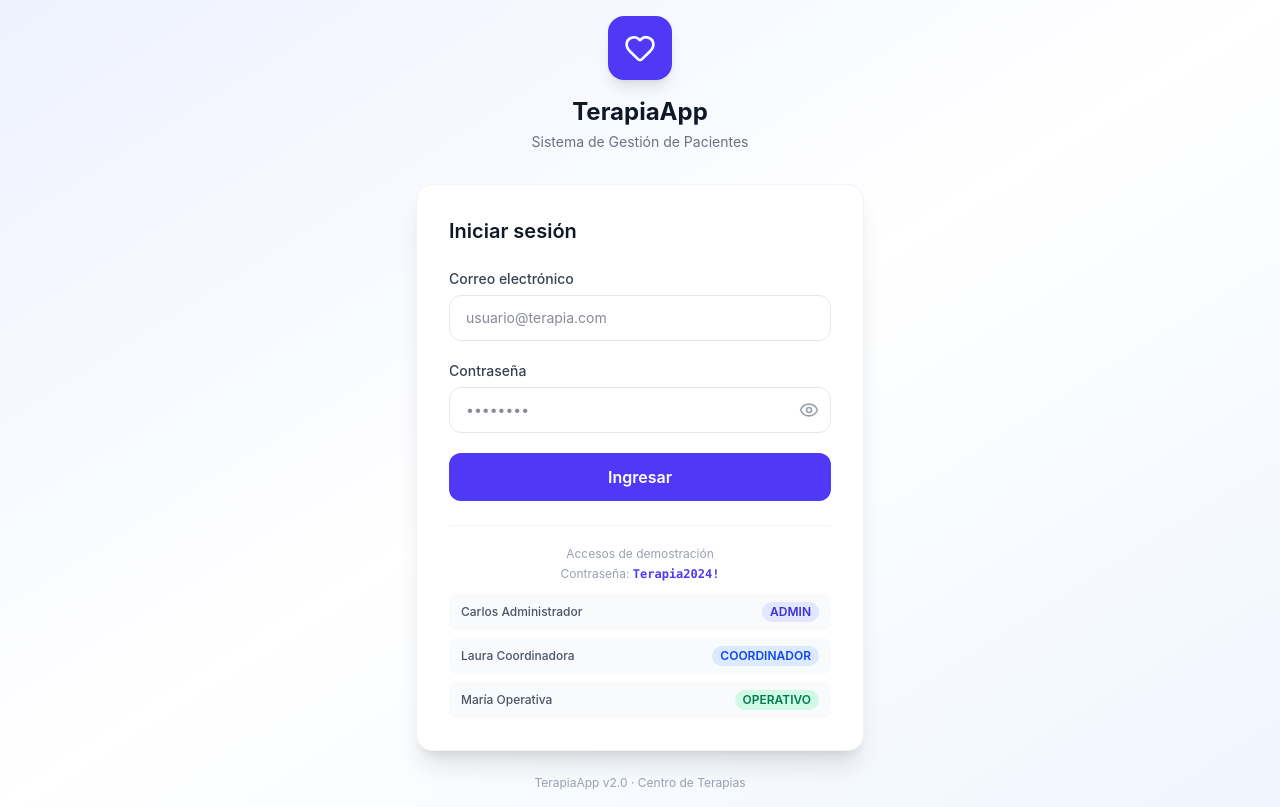
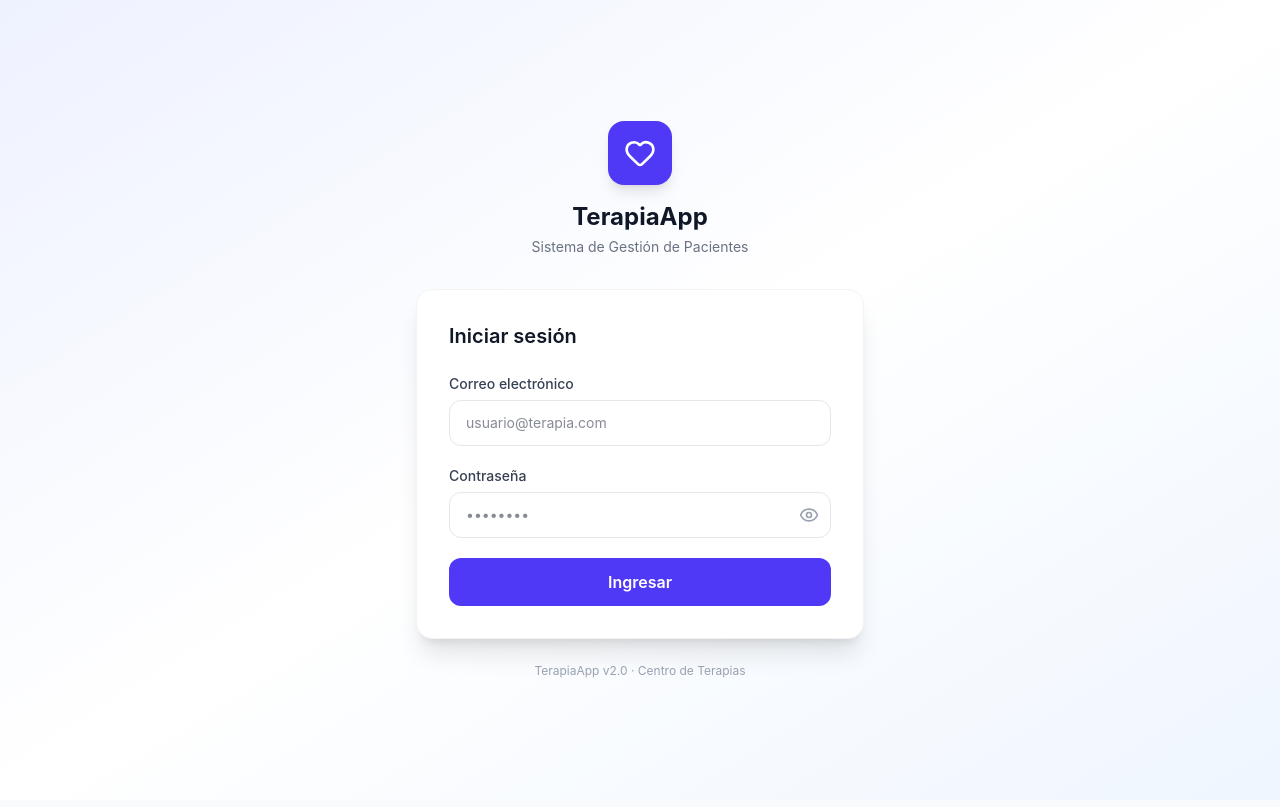
Before and after one commit to GermanAndresLopez/IPS--UPARSISTEM, a Next.js app: page /login in a window 1280 px wide. Built offline with nearby package versions, Linux system fonts and the light colour scheme; no server answers.

Commit message:
form inicio corregido

```diff
--- a/app/login/page.tsx
+++ b/app/login/page.tsx
@@ -4,11 +4,6 @@ import { useRouter } from "next/navigation";
 import { Eye, EyeOff, Heart } from "lucide-react";
 import { authApi } from "@/lib/api";
 
-const DEMOS = [
-  { correo: "admin@terapia.com", rol: "ADMIN",       nombre: "Carlos Administrador" },
-  { correo: "laura@terapia.com", rol: "COORDINADOR", nombre: "Laura Coordinadora"   },
-  { correo: "maria@terapia.com", rol: "OPERATIVO",   nombre: "María Operativa"      },
-];
 
 export default function LoginPage() {
   const router = useRouter();
@@ -117,30 +112,6 @@ export default function LoginPage() {
             </button>
           </form>
 
-          {/* Accesos rápidos */}
-          <div className="mt-6 pt-5 border-t border-gray-100">
-            <p className="text-xs text-gray-400 text-center mb-1">Accesos de demostración</p>
-            <p className="text-xs text-gray-400 text-center mb-3">
-              Contraseña: <span className="font-mono font-semibold text-indigo-600">Terapia2024!</span>
-            </p>
-            <div className="space-y-2">
-              {DEMOS.map(u => (
-                <button
-                  key={u.correo}
-                  onClick={() => { setCorreo(u.correo); setPassword("Terapia2024!"); }}
-                  className="w-full text-left px-3 py-2 rounded-lg bg-gray-50 hover:bg-indigo-50 text-xs text-gray-600 hover:text-indigo-700 transition flex justify-between items-center"
-                >
-                  <span className="font-medium">{u.nombre}</span>
-                  <span className={`px-2 py-0.5 rounded-full text-xs font-semibold
-                    ${u.rol === "ADMIN" ? "bg-indigo-100 text-indigo-700" :
-                      u.rol === "COORDINADOR" ? "bg-blue-100 text-blue-700" :
-                      "bg-emerald-100 text-emerald-700"}`}>
-                    {u.rol}
-                  </span>
-                </button>
-              ))}
-            </div>
-          </div>
         </div>
 
         <p className="text-center text-xs text-gray-400 mt-6">
```
